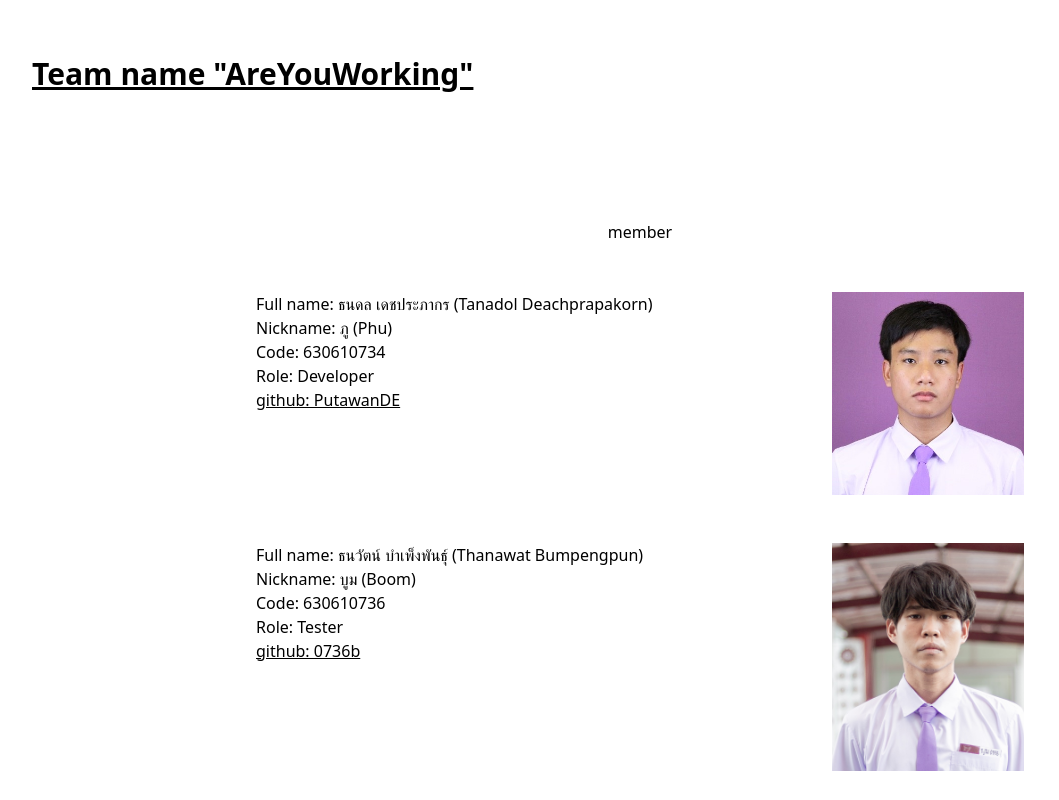
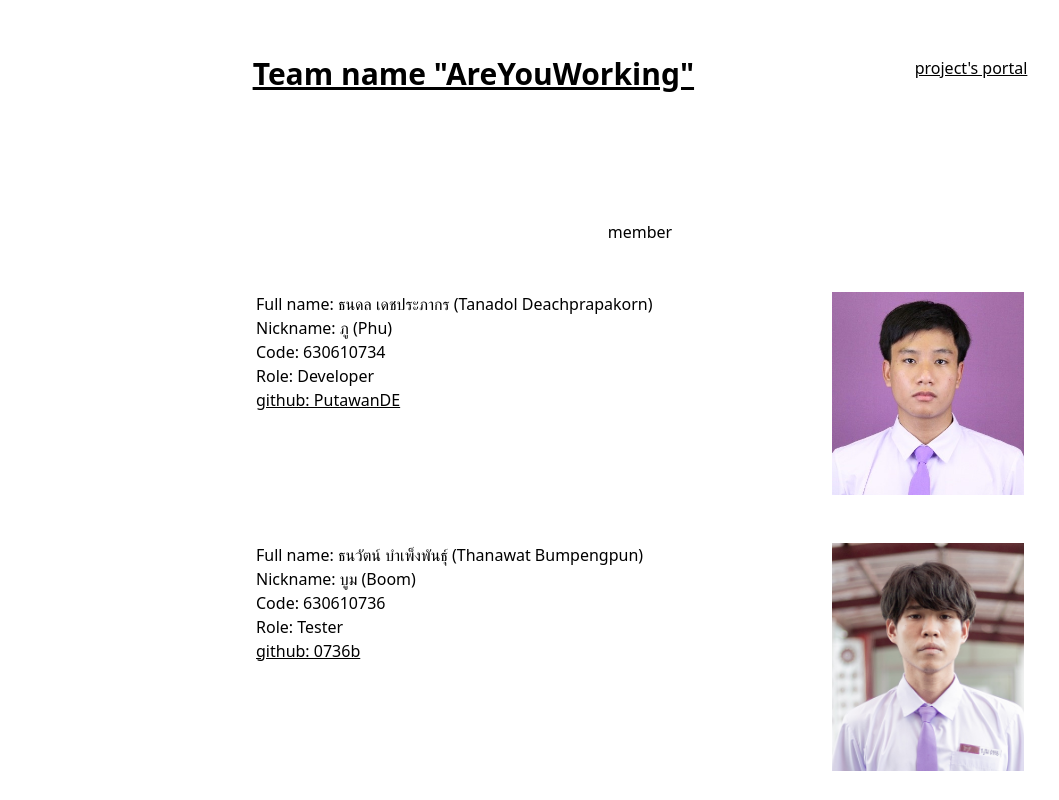
Before and after one commit to 261361softwareDev/261361softwareDev.github.io, a website: page index.html in a window 1280 px wide. Shown: the top 800 px of the page, without its empty margins (0-1059 px from the left). Drawn offline with Linux system fonts and the light colour scheme.

Commit message:
add:project's portal

```diff
--- a/index.html
+++ b/index.html
@@ -8,8 +8,14 @@
 
 <body>
     <br>
-    <div class="m-8">
+    <div class="m-8 flex justify-evenly">
         <h1 class="  text-3xl font-bold underline">Team name "AreYouWorking"</h1>
+        <a href="https://github.com/AreYouWorking" class="underline text-blue-600 visited:text-purple-600">project's portal</a>
+
+    </div>
+    <div>
+
+
     </div>
 
     <div class="grid justify-items-center space-y-12 ">
```
